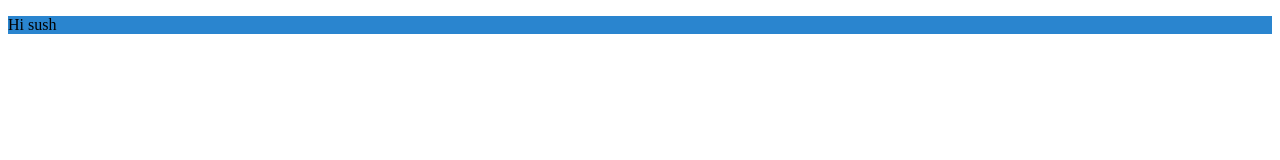
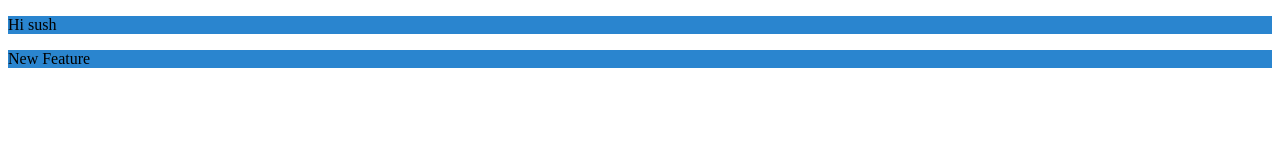
Before and after one commit to SushamitaSolapure/LocalRepo, a plain HTML site: page index.html in a window 1280 px wide. Drawn offline with Linux system fonts and the light colour scheme.

Commit message:
new para

```diff
--- a/index.html
+++ b/index.html
@@ -8,5 +8,6 @@
 </head>
 <body>
     <p>Hi sush</p>
+    <p>New Feature</p>
 </body>
 </html>
```
